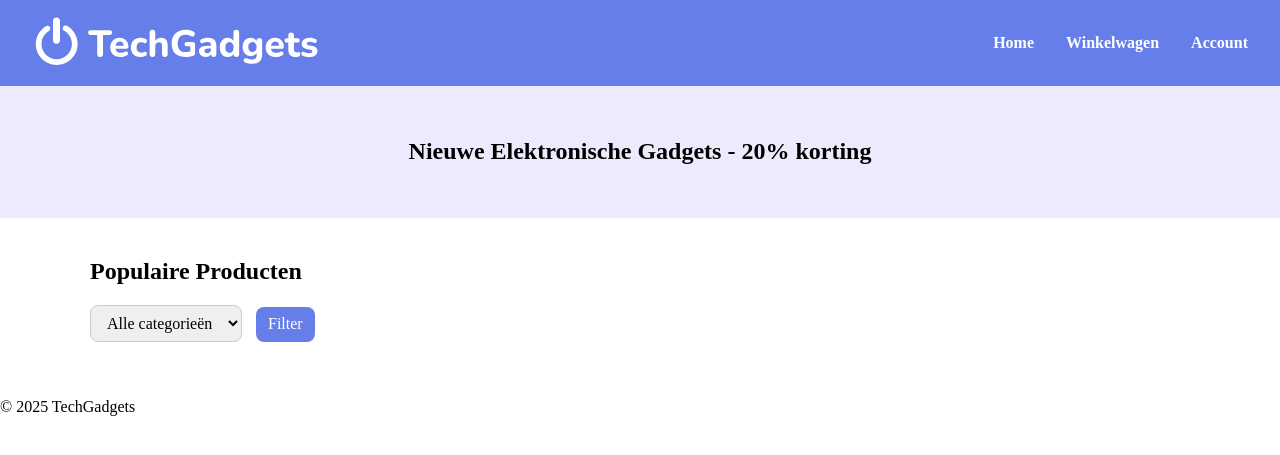
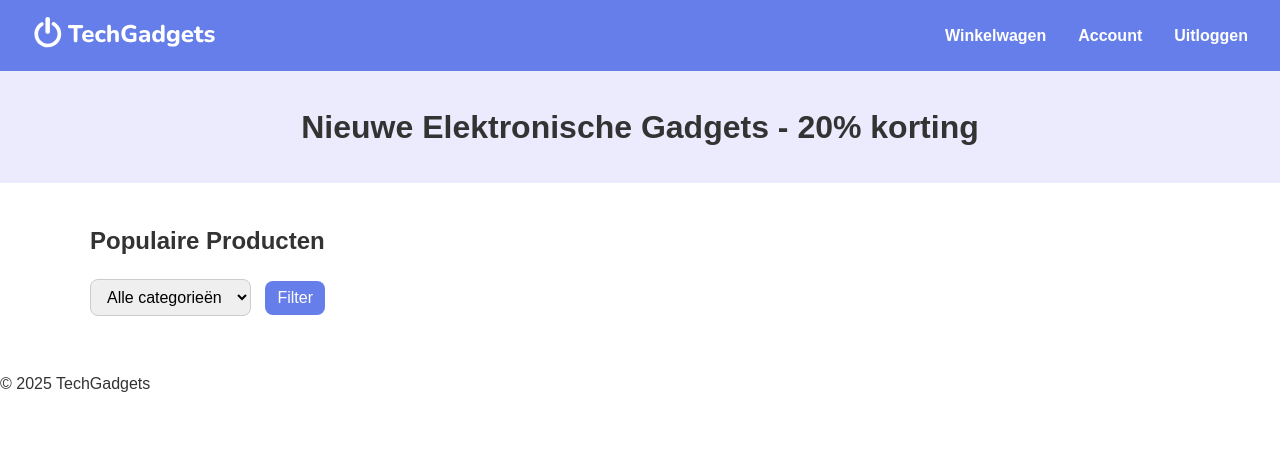
Before and after one commit to DinaZaoujal/php-login-session, a PHP site: page / in a window 1280 px wide. Shown: the top 455 px of the page. Run offline with PHP 8.4, Linux system fonts and the light colour scheme; the visitor is signed in with stand-in values (Sample User, id 1); data that the repository does not hold is empty.

Commit message:
fix:error

```diff
--- a/Css/index.css
+++ b/Css/index.css
@@ -1,122 +1,167 @@
-      header{
-            background:#667eea;
-            color:white;
-            display:flex;
-            justify-content:space-between;
-            align-items:center;
-            padding:1rem 2rem;
+body {
+    font-family: Arial, "Helvetica", sans-serif;
+    font-size: 16px;
+    line-height: 1.5;
+    color: #333;
+    margin: 0;
+    padding: 0;
 }
 
-        header img.logo{
-            height:50px;
-            cursor:pointer;
+header {
+    background: #667eea;
+    color: white;
+    display: flex;
+    justify-content: space-between;
+    align-items: center;
+    padding: 1rem 2rem;
+}
+
+header img.logo {
+    height: auto;
+    max-height: 50px;
+    width: auto;
+    cursor: pointer;
     transition: transform 0.3s;
 }
 
-        header img.logo:hover{
+header img.logo:hover {
     transform: scale(1.1);
 }
 
-        header nav{
-            display:flex;
-            gap:2rem;
+header nav {
+    display: flex;
+    gap: 2rem;
 }
 
-        header nav a{
-            color:white;
-            text-decoration:none;
-            font-weight:bold;
+header nav a {
+    color: white;
+    text-decoration: none;
+    font-weight: bold;
     transition: transform 0.3s;
 }
 
-        header nav a:hover{
+header nav a:hover {
     transform: translateY(-3px);
 }
 
-        /* HERO */
-        .hero{
-            background:#ecebfd;
-            padding:2rem;
-            text-align:center;
+.hero {
+    background: #ecebfd;
+    padding: 2rem;
+    text-align: center;
 }
 
-        /* CONTAINER & PRODUCT GRID */
-        .container{
-            max-width:1100px;
-            margin:auto;
-            padding:20px;
+.hero h2 {
+    font-size: 2rem;
+    margin: 0;
 }
 
-        .product-grid{
-            display:grid;
-            grid-template-columns:repeat(auto-fit,minmax(250px,1fr));
-            gap:1.5rem;
+.container {
+    max-width: 1100px;
+    margin: auto;
+    padding: 20px;
 }
 
-        .product-card{
-            background:white;
-            padding:1rem;
-            border-radius:12px;
-            box-shadow:0 3px 10px rgba(0,0,0,0.1);
-            text-align:center;
+.product-grid {
+    display: grid;
+    grid-template-columns: repeat(auto-fit, minmax(250px, 1fr));
+    gap: 1.5rem;
+}
+
+.product-card {
+    background: white;
+    padding: 1rem;
+    border-radius: 12px;
+    box-shadow: 0 3px 10px rgba(0,0,0,0.1);
+    text-align: center;
     transition: transform 0.3s, box-shadow 0.3s;
 }
 
-        .product-card:hover{
+.product-card:hover {
     transform: translateY(-5px);
-            box-shadow:0 6px 15px rgba(0,0,0,0.15);
+    box-shadow: 0 6px 15px rgba(0,0,0,0.15);
 }
 
-        .product-card img{
-            width:100%;
-            height:180px;
-            object-fit:cover;
-            border-radius:10px;
+.product-card img {
+    width: 100%;
+    height: 180px;
+    object-fit: cover;
+    border-radius: 10px;
     transition: transform 0.3s;
 }
 
-        .product-card img:hover{
+.product-card img:hover {
     transform: scale(1.05);
 }
 
-        .btn{
-            width:100%;
-            padding:10px;
-            border:none;
-            border-radius:20px;
-            margin-top:10px;
-            background:#667eea;
-            color:white;
-            cursor:pointer;
-            font-size:1rem;
+.product-card h3 {
+    font-size: 1.2rem;
+    margin: 10px 0 5px;
+}
+
+.btn {
+    width: 100%;
+    padding: 10px;
+    border: none;
+    border-radius: 20px;
+    margin-top: 10px;
+    background: #667eea;
+    color: white;
+    cursor: pointer;
+    font-size: 1rem;
     transition: background 0.3s, transform 0.3s;
 }
 
-        .btn:hover{
-            background:#5a67d8;
+.btn:hover {
+    background: #5a67d8;
     transform: translateY(-2px);
 }
 
-        .cart-text{
-            color:white;
-            font-weight:bold;
+.cart-text {
+    color: white;
+    font-weight: bold;
 }
 
-        select, button[type="submit"]{
-            padding:8px 12px;
-            border-radius:8px;
-            border:1px solid #ccc;
-            margin-right:10px;
-            cursor:pointer;
+select, button[type="submit"] {
+    padding: 8px 12px;
+    border-radius: 8px;
+    border: 1px solid #ccc;
+    margin-right: 10px;
+    cursor: pointer;
 }
 
-        button[type="submit"]{
-            background:#667eea;
-            color:white;
-            border:none;
+button[type="submit"] {
+    background: #667eea;
+    color: white;
+    border: none;
     transition: background 0.3s;
 }
 
-        button[type="submit"]:hover{
-            background:#5a67d8;
+button[type="submit"]:hover {
+    background: #5a67d8;
 }
+
+@media (max-width: 600px) {
+    header img.logo {
+        max-height: 40px;
+    }
+
+    header nav {
+        gap: 1rem;
+    }
+
+    body {
+        font-size: 14px;
+    }
+
+    .hero h2 {
+        font-size: 1.5rem;
+    }
+
+    .product-card h3 {
+        font-size: 1rem;
+    }
+
+    .product-card img {
+        height: 150px;
+    }
+}
--- a/index.php
+++ b/index.php
@@ -34,10 +34,6 @@ if ($selectedCategory) {
     <title>TechGadgets</title>
     <link rel="stylesheet" href="Css/normalize.css">
     <link rel="stylesheet" href="Css/index.css">
-    <style>
-        /* HEADER + NAV */
-
-    </style>
 </head>
 <body>
 
@@ -46,9 +42,9 @@ if ($selectedCategory) {
         <img src="img/Logo.svg" alt="TechGadgets" class="logo">
     </a>
     <nav>
-        <a href="index.php">Home</a>
         <a href="cart.php">Winkelwagen</a>
         <a href="account.php">Account</a>
+        <a href="logout.php">Uitloggen</a>
     </nav>
 </header>
 
@@ -58,8 +54,6 @@ if ($selectedCategory) {
 
 <section id="products" class="container">
     <h2>Populaire Producten</h2>
-
-    <!-- Categorie filter -->
     <form method="get" style="margin-bottom:20px;">
         <select name="category">
             <option value="">Alle categorieën</option>
```
Lines whose indentation alone changed are shown as unchanged.
